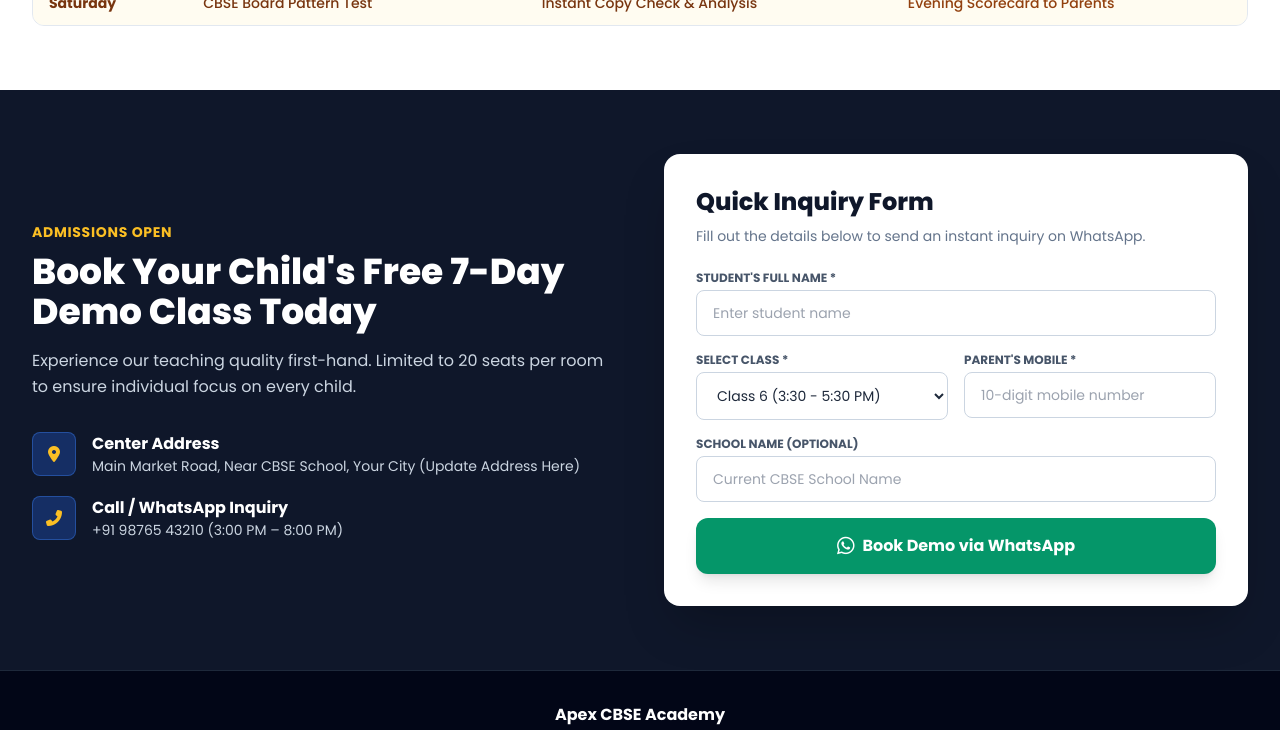
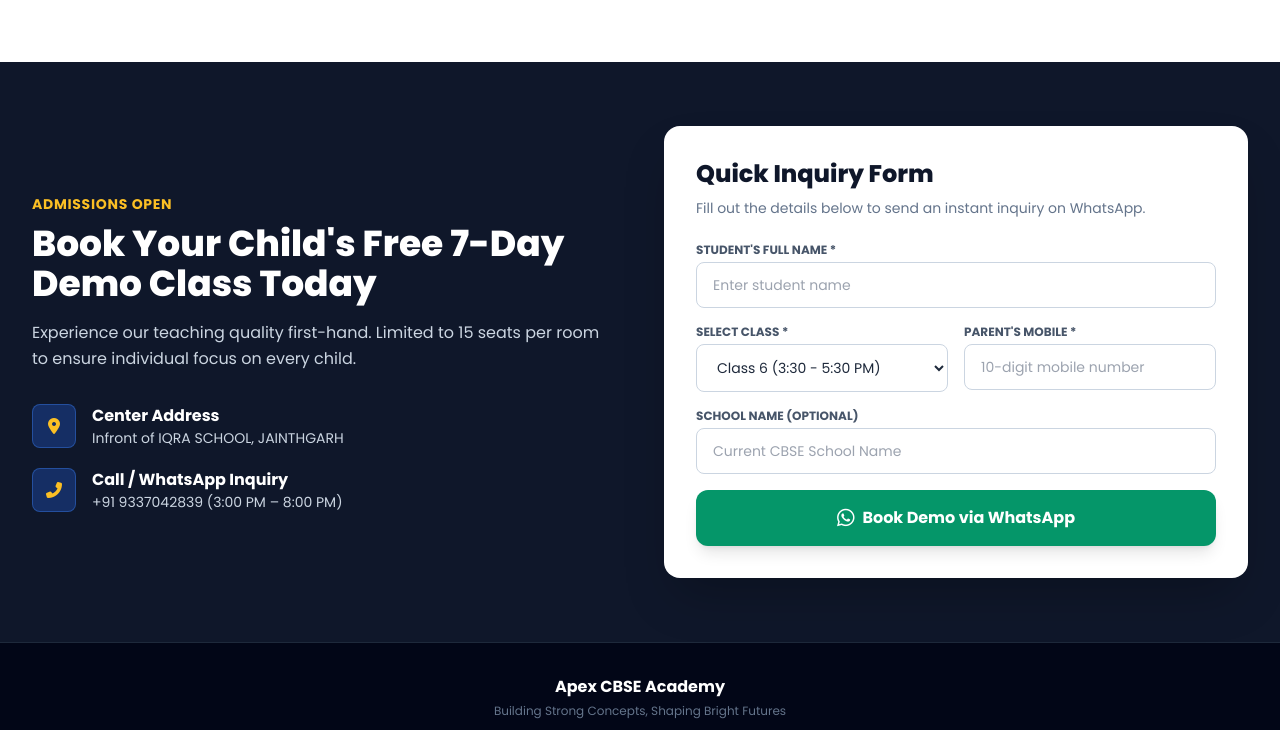
Before and after one commit to massawarali/apex-cbse-academy, a plain HTML site: page index.html in a window 1280 px wide. Shown: the part 2863-3593 px from the top of the page. Drawn offline with nearby package versions, Linux system fonts and the light colour scheme.

```diff
--- a/index.html
+++ b/index.html
@@ -145,7 +145,7 @@
                     <div class="w-14 h-14 bg-emerald-100 text-emerald-600 rounded-xl flex items-center justify-center text-2xl mb-5">
                         <i class="fas fa-dna"></i>
                     </div>
-                    <h3 class="text-xl font-bold text-slate-900 mb-2">Biology, English, SST & Doubt Desk</h3>
+                    <h3 class="text-xl font-bold text-slate-900 mb-2">Biology / IT Doubt Desk</h3>
                     <p class="text-slate-600 text-sm leading-relaxed">
                         Diagram practice, structured answer writing, dedicated 1-on-1 doubt clearing, and Saturday test evaluation.
                     </p>
@@ -373,7 +373,7 @@
                     <span class="text-amber-400 font-bold text-sm uppercase tracking-wider">Admissions Open</span>
                     <h2 class="text-3xl sm:text-4xl font-extrabold mt-2 mb-4">Book Your Child's Free 7-Day Demo Class Today</h2>
                     <p class="text-slate-300 mb-8 leading-relaxed">
-                        Experience our teaching quality first-hand. Limited to 20 seats per room to ensure individual focus on every child.
+                        Experience our teaching quality first-hand. Limited to 15 seats per room to ensure individual focus on every child.
                     </p>
 
                     <div class="space-y-5">
@@ -383,7 +383,7 @@
                             </div>
                             <div>
                                 <h4 class="font-bold text-white">Center Address</h4>
-                                <p class="text-slate-300 text-sm">Main Market Road, Near CBSE School, Your City (Update Address Here)</p>
+                                <p class="text-slate-300 text-sm">Infront of IQRA SCHOOL, JAINTHGARH</p>
                             </div>
                         </div>
 
@@ -393,7 +393,7 @@
                             </div>
                             <div>
                                 <h4 class="font-bold text-white">Call / WhatsApp Inquiry</h4>
-                                <p class="text-slate-300 text-sm">+91 98765 43210 (3:00 PM – 8:00 PM)</p>
+                                <p class="text-slate-300 text-sm">+91 9337042839 (3:00 PM – 8:00 PM)</p>
                             </div>
                         </div>
                     </div>
@@ -446,7 +446,7 @@
         <div class="max-w-7xl mx-auto px-4">
             <p class="font-bold text-white text-base mb-1">Apex CBSE Academy</p>
             <p class="text-xs text-slate-500 mb-4">Building Strong Concepts, Shaping Bright Futures</p>
-            <p>&copy; 2026 Apex CBSE Academy. All Rights Reserved.</p>
+            <p>&copy; 2026 Apex CBSE Academy. All Rights Reserved @2026.</p>
         </div>
     </footer>
 
```
